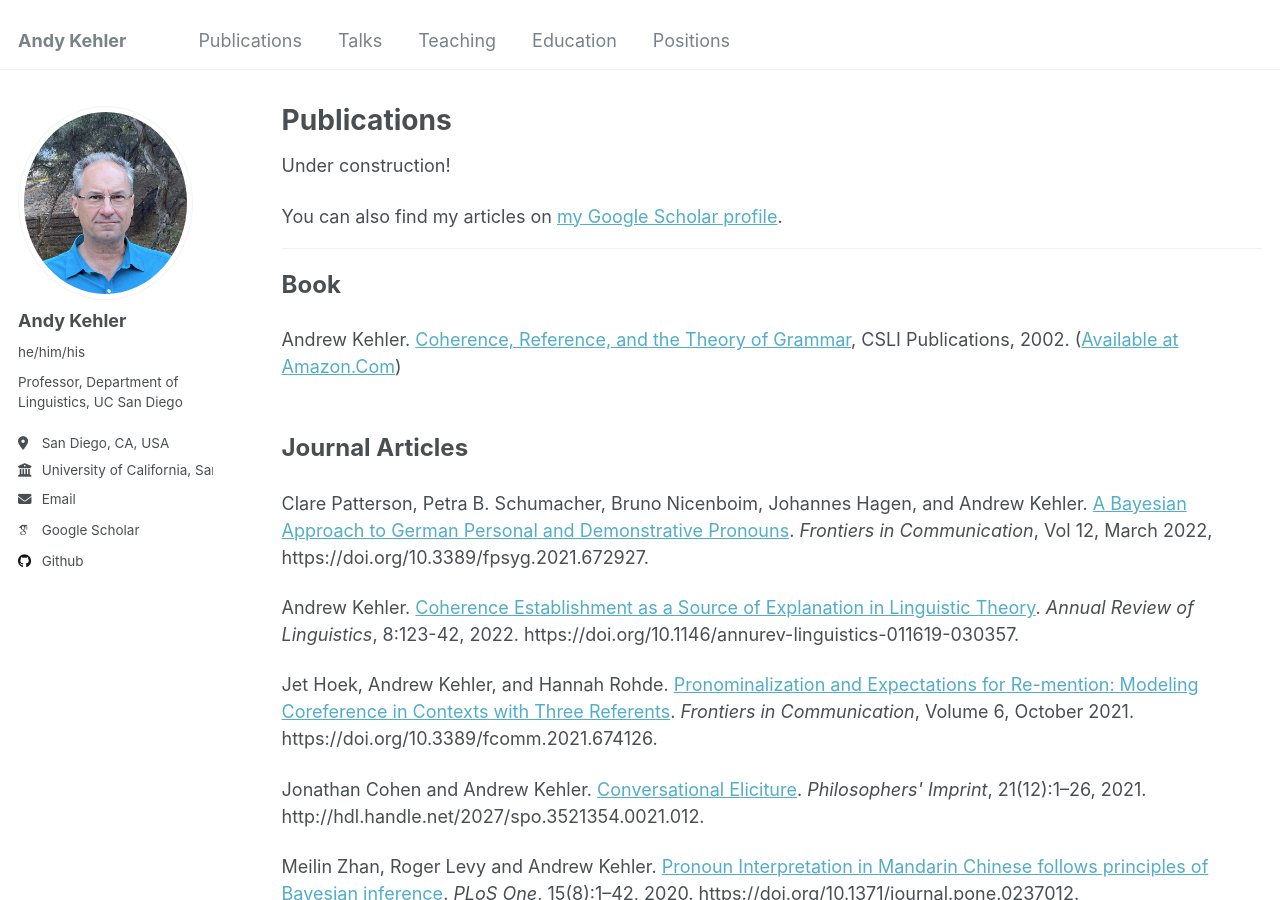
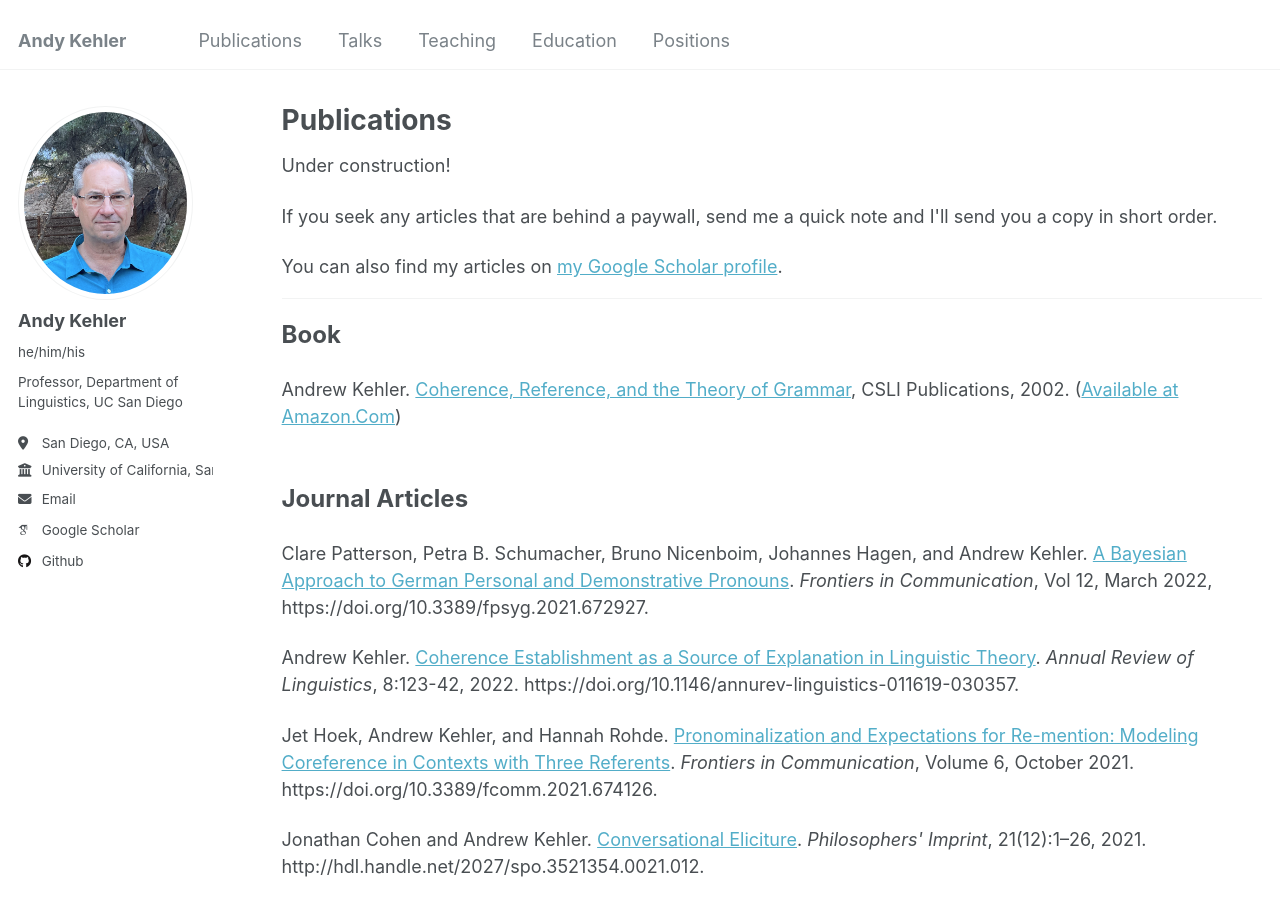
Before and after one commit to akehler/akehler.github.io, a Jekyll site: the page built from _pages/publications.html, in a window 1280 px wide and 900 px high. Built offline with Jekyll 4.4.1, drawn with Linux system fonts in a browser that asks for light colours; some web fonts are replaced.

Commit message:
Update publications.html

```diff
--- a/_pages/publications.html
+++ b/_pages/publications.html
@@ -6,6 +6,9 @@ author_profile: true
 ---
 <p>
 Under construction!
+</p>
+<p>
+If you seek any articles that are behind a paywall, send me a quick note and I'll send you a copy in short order.
 </p>
 
 {% if site.author.googlescholar %}
```
